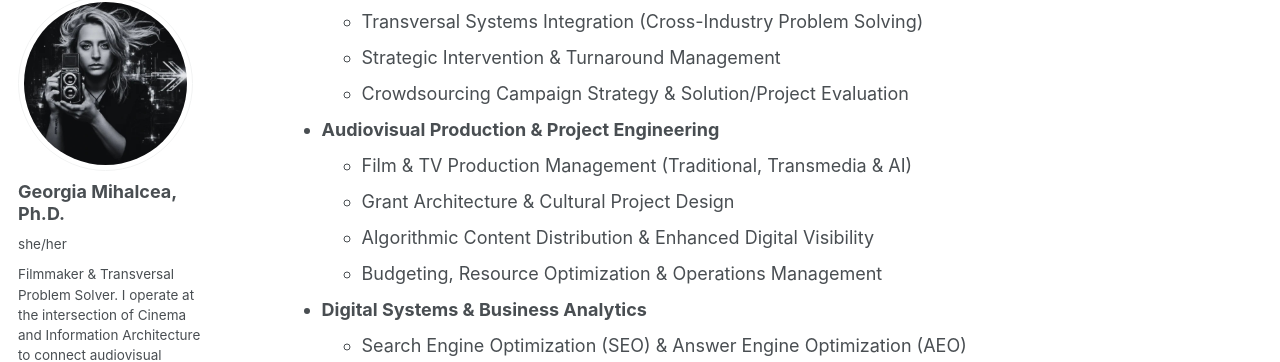
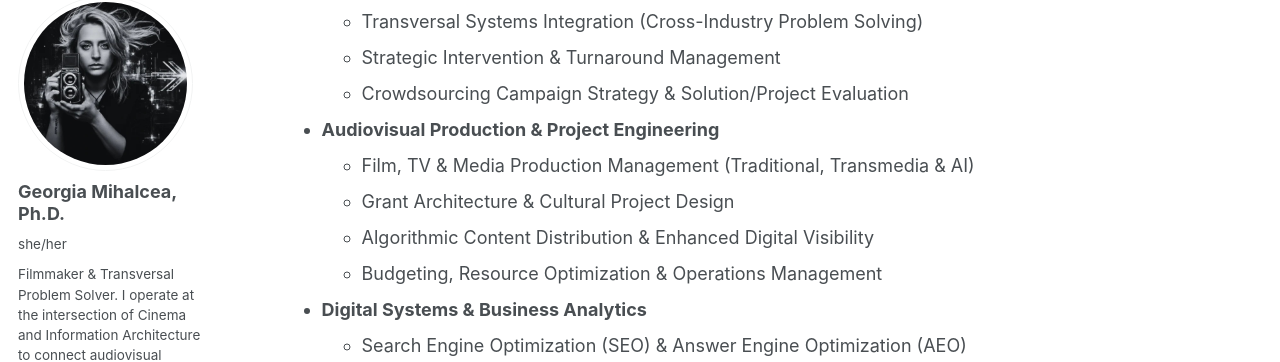
Before and after one commit to GeorgiaMihalcea/georgiamihalcea.github.io, a Jekyll site: the page built from _pages/cv.md, in a window 1280 px wide and 900 px high, scrolled down 1510 px. Shown: the part 105-467 px from the top of the window. Built offline with Jekyll 4.4.1, drawn with Linux system fonts in a browser that asks for light colours; a style sheet for code colours, icons or effects is not loaded.

Commit message:
Update section title for audiovisual production

```diff
--- a/_pages/cv.md
+++ b/_pages/cv.md
@@ -49,7 +49,7 @@ Education & Professional Training
     *   Crowdsourcing Campaign Strategy & Solution/Project Evaluation
 
 *   **Audiovisual Production & Project Engineering**
-    *   Film & TV Production Management (Traditional, Transmedia & AI)
+    *   Film, TV & Media Production Management (Traditional, Transmedia & AI)
     *   Grant Architecture & Cultural Project Design
     *   Algorithmic Content Distribution & Enhanced Digital Visibility
     *   Budgeting, Resource Optimization & Operations Management
```
